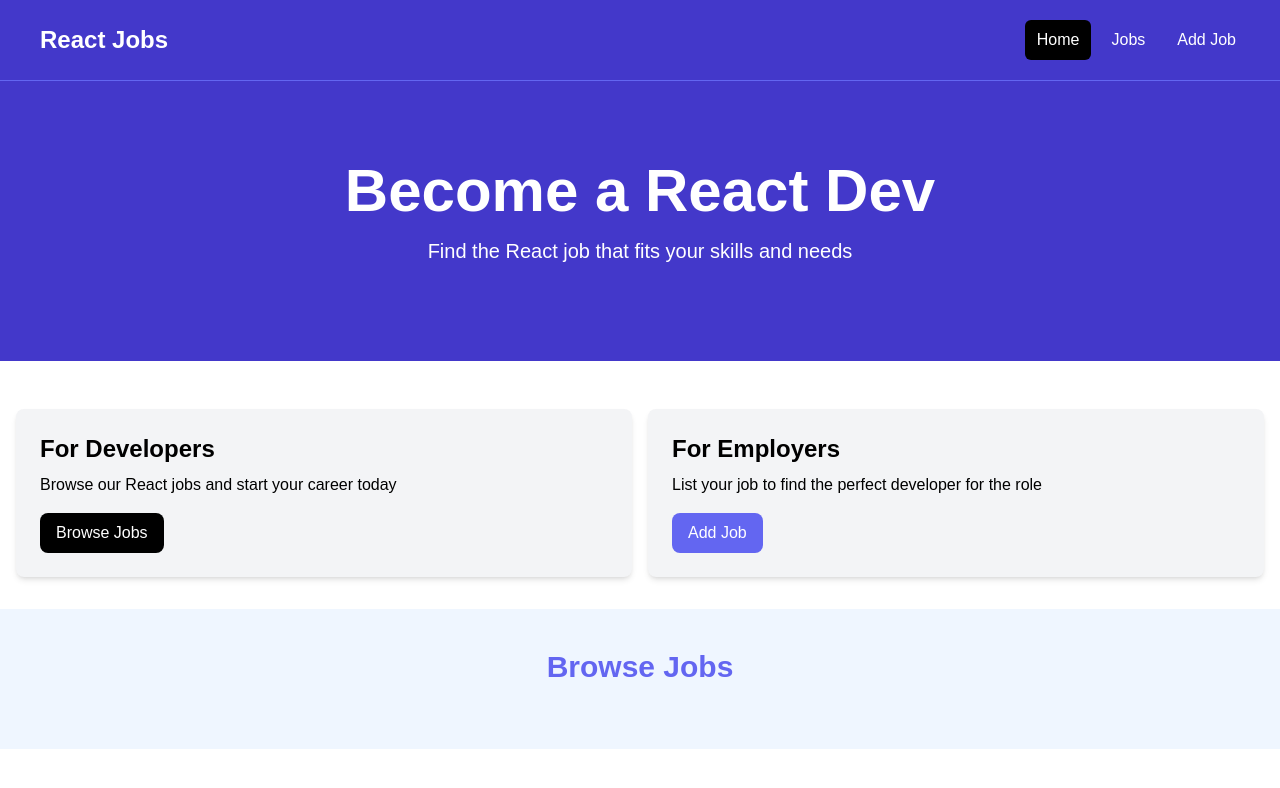
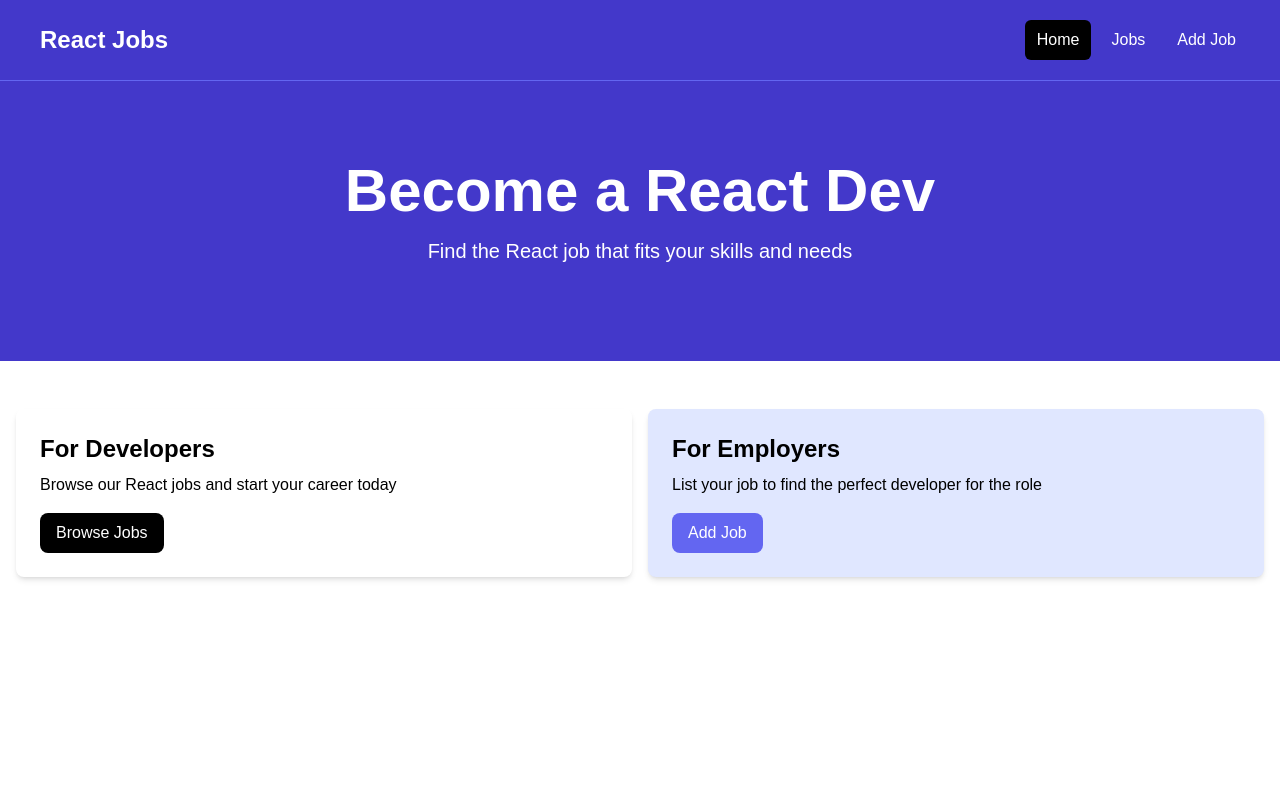
Before and after one commit to zakariaelrharbi/JopApp, a React (Vite) app: page / in a window 1280 px wide. Shown: the top 788 px of the page. Built offline with nearby package versions, Linux system fonts and the light colour scheme.

Commit message:
romove object from json file

```diff
--- a/src/App.jsx
+++ b/src/App.jsx
@@ -2,7 +2,6 @@
 import NavBar from './Components/NavBar'
 import HeroSection from './Components/HeroSection'
 import HomeCards from './Components/HomeCards'
-import JobListings from './Components/jobListings'
 
 const App = () => {
   return (
@@ -10,7 +9,6 @@
       <NavBar/>
       <HeroSection/>
       <HomeCards/>
-      <JobListings/>
 
     </div>
   )
--- a/src/Components/Cards.jsx
+++ b/src/Components/Cards.jsx
@@ -1,8 +1,8 @@
 import React from 'react'
 
-const Cards = ({children}) => {
+const Cards = ({children , bg}) => {
   return (
-    <div className='bg-gray-100 p-6 rounded-lg shadow-md'>
+    <div className={`${bg} p-6 rounded-lg shadow-md`}>
       {children}
     </div>
   )
--- a/src/Components/HomeCards.jsx
+++ b/src/Components/HomeCards.jsx
@@ -19,7 +19,7 @@
                 Browse Jobs
                 </a>
             </Cards>
-            <Cards>
+            <Cards bg='bg-indigo-100'>
                 <h2 className="text-2xl font-bold">For Employers</h2>
                 <p className="mt-2 mb-4">
                 List your job to find the perfect developer for the role
--- a/src/Components/jobListings.jsx
+++ /dev/null
@@ -1,22 +0,0 @@
-import React from 'react'
-import jobs from '../jobs.json'
-
-const JobListings = () => {
-  return (
-    <div>
-        <section className="bg-blue-50 px-4 py-10">
-            <div className="container-xl lg:container m-auto">
-                <h2 className="text-3xl font-bold text-indigo-500 mb-6 text-center">
-                Browse Jobs
-                </h2>
-                <div className="grid grid-cols-1 md:grid-cols-3 gap-6">
-
-            </div>
-        </div>
-        </section>
-
-    </div>
-  )
-}
-
-export default JobListings
--- a/src/jobs.json
+++ b/src/jobs.json
@@ -1,5 +1,4 @@
-{
-  "jobs": [
+[
     {
       "id": "1",
       "title": "Senior React Developer",
@@ -85,4 +84,3 @@
       }
     }
   ]
-}
```
